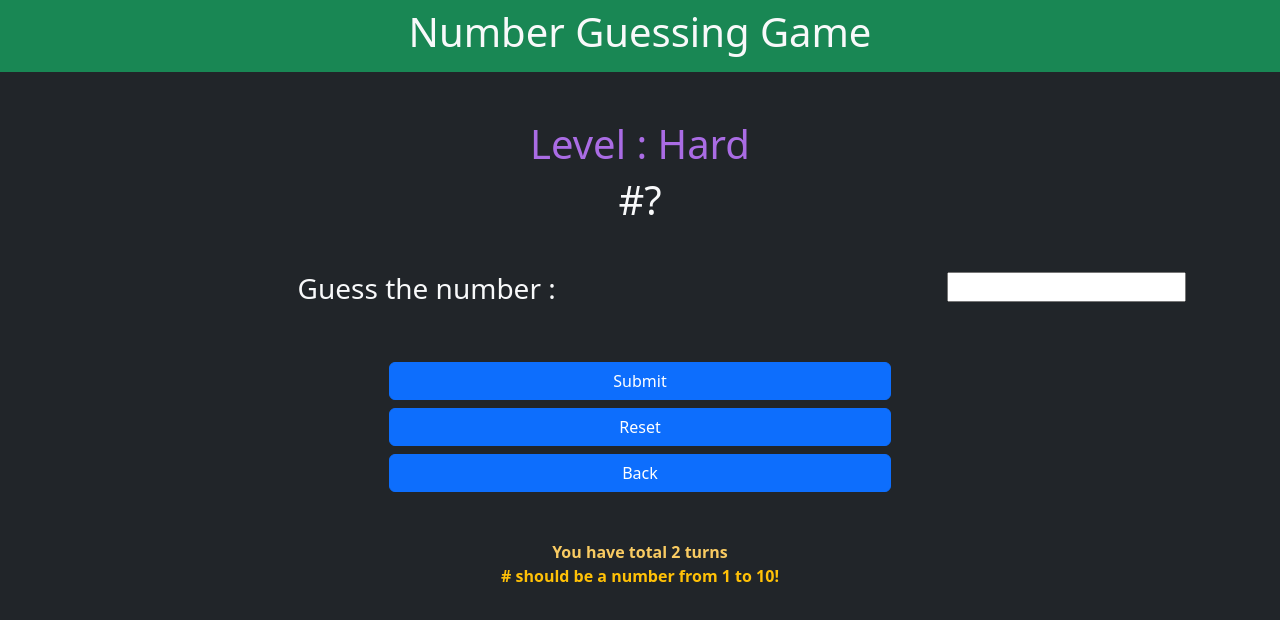
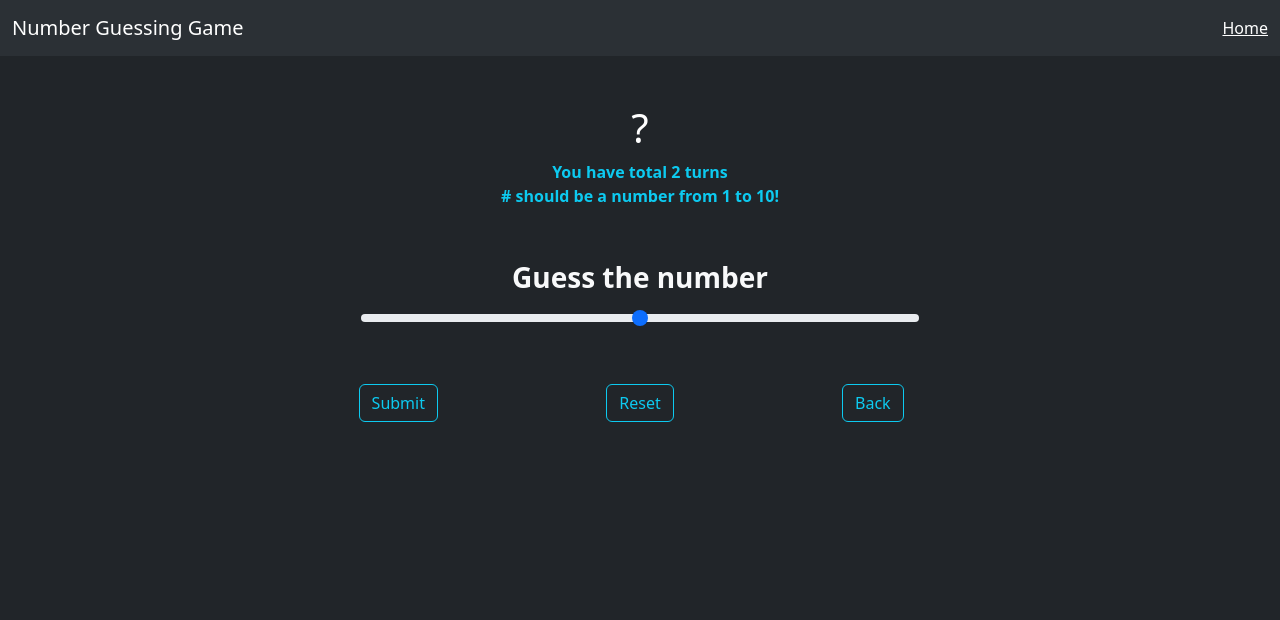
Before and after one commit to 0xtarun/numberGuessingGame, a plain HTML site: page level_hard.html in a window 1280 px wide. Drawn offline with nearby package versions, Linux system fonts and the light colour scheme.

Commit message:
Update level_hard.html

```diff
--- a/level_hard.html
+++ b/level_hard.html
@@ -4,50 +4,60 @@
 <head>
     <meta charset="UTF-8">
     <meta name="viewport" content="width=device-width, initial-scale=1.0">
-    <title>Document</title>
+    <title>Number guessing game</title>
     <link href="https://cdn.jsdelivr.net/npm/bootstrap@5.3.2/dist/css/bootstrap.min.css" rel="stylesheet"
         integrity="sha384-T3c6CoIi6uLrA9TneNEoa7RxnatzjcDSCmG1MXxSR1GAsXEV/Dwwykc2MPK8M2HN" crossorigin="anonymous">
-    <script src="https://cdn.jsdelivr.net/npm/bootstrap@5.3.2/dist/js/bootstrap.bundle.min.js"
-        integrity="sha384-C6RzsynM9kWDrMNeT87bh95OGNyZPhcTNXj1NW7RuBCsyN/o0jlpcV8Qyq46cDfL"
-        crossorigin="anonymous"></script>
+    <link rel="stylesheet" href="style.css">
 
 </head>
 
 <body class="bg-dark text-light">
+    <nav class="navbar bg-body-tertiary" data-bs-theme="dark">
         <div class="container-fluid">
-        <div class="row bg-success mb-5">
-            <div class="col-12 align-items-center p-2">
-                <h1 class="text-center text-light">Number Guessing Game</h1>
+            <a class="navbar-brand" href="#">
+                Number Guessing Game
+            </a>
+            <a class="text-white" href="index.html">Home</a>
+        </div>
+    </nav>
+    <main>
+        <div class="container">
+            <div class="row my-5">
+                <div class="heading col-12 d-flex flex-column align-items-center justify-content-center text-white">
+                    <h1 id="numberOutput">?</h1>
+                    <span class="text-center text-info" style="font-weight: bold;" type="text" id="result"><span>You have total 2 turns</span><br> # should be a
+                    number from 1 to 10!</span>
                 </div>
             </div>
-        <h1 class="text-center"><span style="color:rgb(170, 108, 228)">Level : Hard</span></h1>
-        <h1 class="text-center mb-5">#?</h1>
+            <div class="row">
+                <div class="col-12 mb-5 d-flex flex-column align-items-center justify-content-center">
+                    <label for="numberInput" class="fw-bold fs-3 form-label">Guess the number</label>
+                    <div class="w-50">
+                        <input type="range" class="form-range" min="0" max="10" id="numberInput">
+                    </div>
+                </div>
+            </div>
             <div class="row text-center">
-            <div class="col-8 text-center mb-5">
-                <h3><label for="numberInput">Guess the number :</label></h3>
+                <div class="col-12 col-lg-4 d-lg-flex justify-content-end mb-4">
+                    <button id="submitBtn" type="button" class="btn btn-outline-info custom-button">Submit</button>
                 </div>
-            <div class="col-4 mb-5">
-                <input style="max-width: 100%;" type="number" id="numberInput">
+                <div class="col-12 col-lg-4 d-lg-flex justify-content-center mb-4">
+                    <button onclick="window.location.reload()" type="button" class="btn btn-outline-info custom-button">Reset</button>
                 </div>
-            <div class="col-12">
-                <button style="width: 40%;" class="btn btn-block btn-primary mb-2" id="submitBtn">Submit</button>
+                <div class="col-12 col-lg-4 d-lg-flex justify-content-start">
+                    <a href="level.html"><button type="button" class="btn btn-outline-info custom-button">Back</button></a>
                 </div>
-            <div class="col-12">
-                <button style="width:40%;" class="btn btn-block btn-primary mb-2"
-                    onclick="window.location.reload()">Reset</button>
             </div>
-            <div class="col-12">
-                <a style="width:40%" href="level.html" class="btn btn-block btn-primary mb-5">Back</a>
         </div>
-            <br>
-            <span class="text-center text-warning" style="font-weight: bold;" type="text" id="result"><span
-                    style="color:rgb(249, 203, 98)">You have total 2 turns</span><br> # should be a
-                number from 1 to 10!</span>
-        </div>
+    </main>
+    <script>
+        //to change the value of numberOutput as numberInput changing in real time
+        let numberInput = document.getElementById("numberInput");
+        let numberOutput = document.getElementById("numberOutput");
+        numberInput.addEventListener('input' ,function(){
+            numberOutput.innerText = numberInput.value;
+        });
 
-    </div>
-
-    <script>
         const answer = Math.floor(Math.random() * 10 + 1);
         let guesses = 0;
         const maxGuesses = 2;
@@ -86,6 +96,9 @@
 
 
     </script>
+    <script src="https://cdn.jsdelivr.net/npm/bootstrap@5.3.2/dist/js/bootstrap.bundle.min.js"
+        integrity="sha384-C6RzsynM9kWDrMNeT87bh95OGNyZPhcTNXj1NW7RuBCsyN/o0jlpcV8Qyq46cDfL"
+        crossorigin="anonymous"></script>
 </body>
 
 </html>
```
Lines whose indentation alone changed are shown as unchanged.
